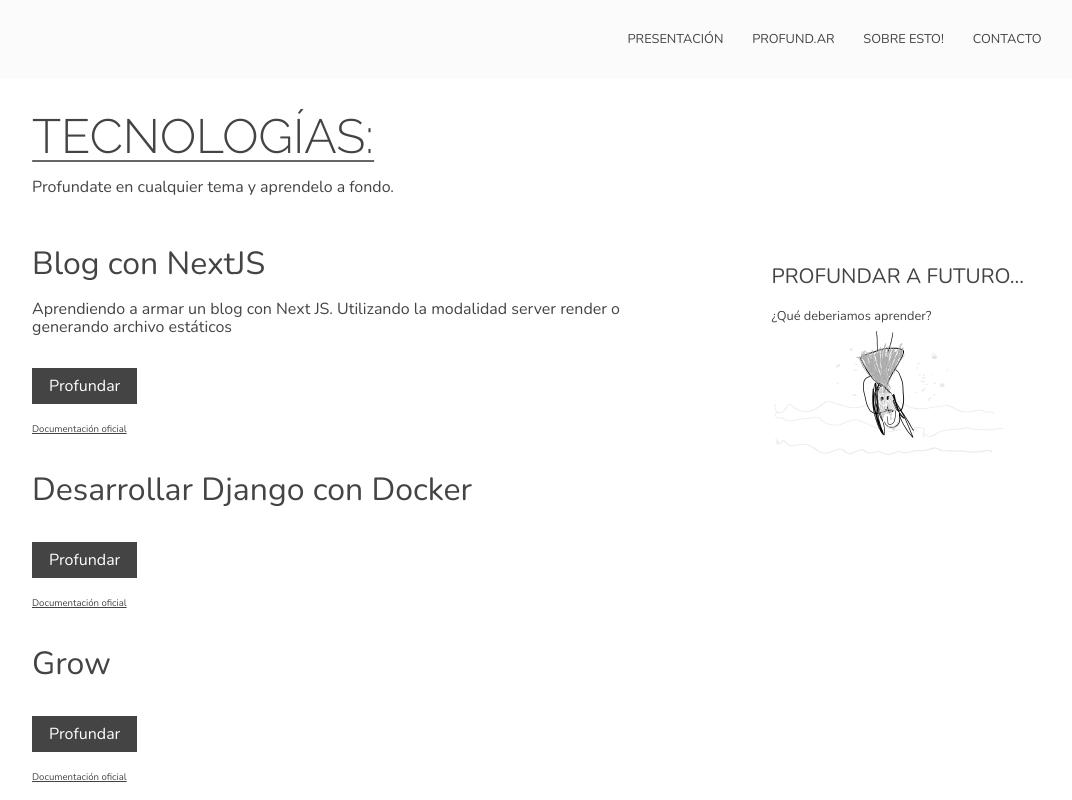
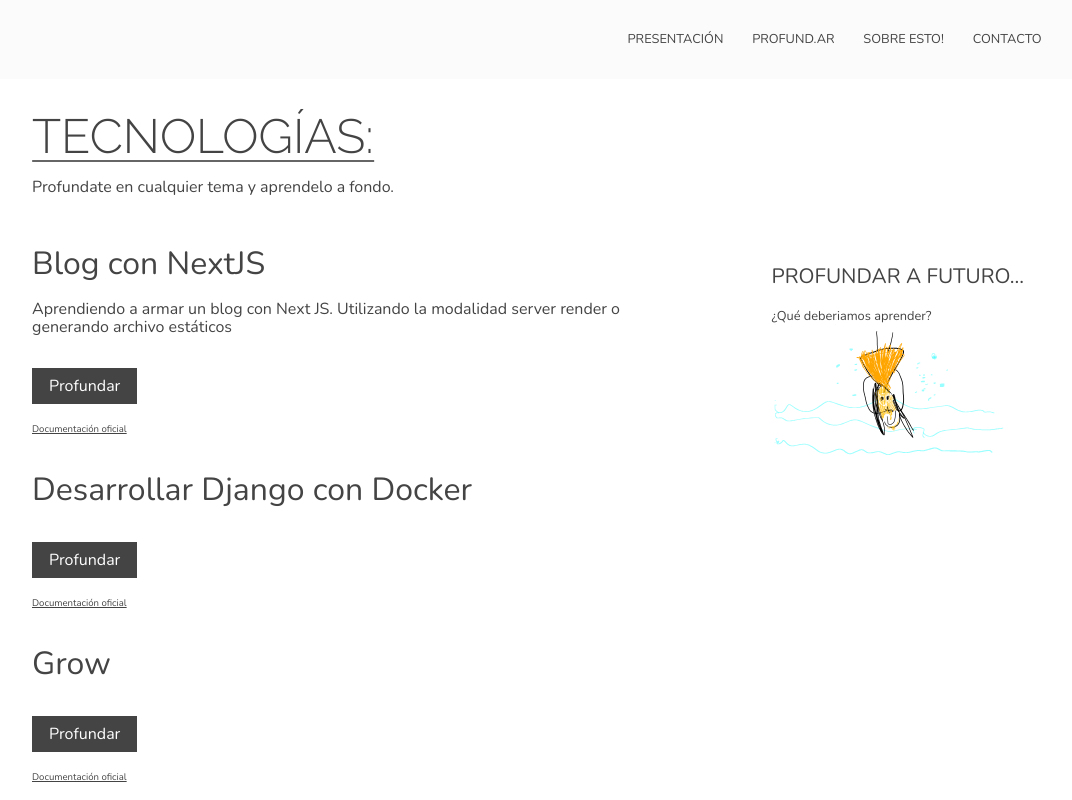
Before and after one commit to cocodelacueva/profundar, a Next.js app: page /posts in a window 1280 px wide. Shown: the top 800 px of the page, without its empty margins (96-1168 px from the left). Built offline with nearby package versions, Linux system fonts and the light colour scheme.

Commit message:
le quite el grayscale a la img

```diff
--- a/styles/Post.module.css
+++ b/styles/Post.module.css
@@ -106,10 +106,6 @@
     text-decoration: underline;
 }
 
-.image_background {
-    filter: grayscale(1);
-}
-
 @media (min-width: 768px) {
     .footer_post {
         margin-top: 5rem;
--- a/styles/Posts.module.css
+++ b/styles/Posts.module.css
@@ -67,10 +67,6 @@
     text-decoration: underline;
 }
 
-.image_background {
-    filter: grayscale(1);
-}
-
 @media (min-width: 768px) {
     .page_footer h2 {
         font-size: 2.5rem;
```
